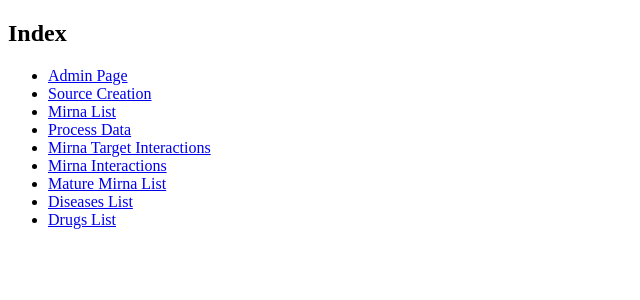
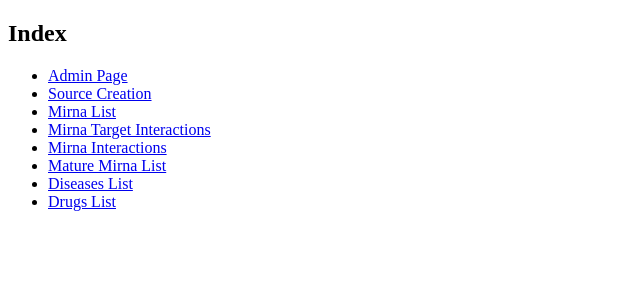
Before and after one commit to omics-datascience/modulector, a Django app: page / in a window 1280 px wide. Shown: the top 300 px of the page, without its empty margins (0-640 px from the left). Run offline with Django 3.2, Linux system fonts and the light colour scheme.

Commit message:
+ Removed "Process Data" item in index.html

```diff
--- a/modulector/templates/index.html
+++ b/modulector/templates/index.html
@@ -2,7 +2,7 @@
 <html lang="en">
 <head>
     <meta charset="UTF-8">
-    <title>Welcome to our API INDEX</title>
+    <title>Modulector API INDEX</title>
 </head>
 <body>
 <h2>Index</h2>
@@ -15,9 +15,6 @@
     </li>
     <li>
         <a href="/mirna">Mirna List</a>
-    </li>
-    <li>
-        <a href="/process">Process Data</a>
     </li>
     <li>
         <a href="/mirna-target-interactions">Mirna Target Interactions</a>
```
